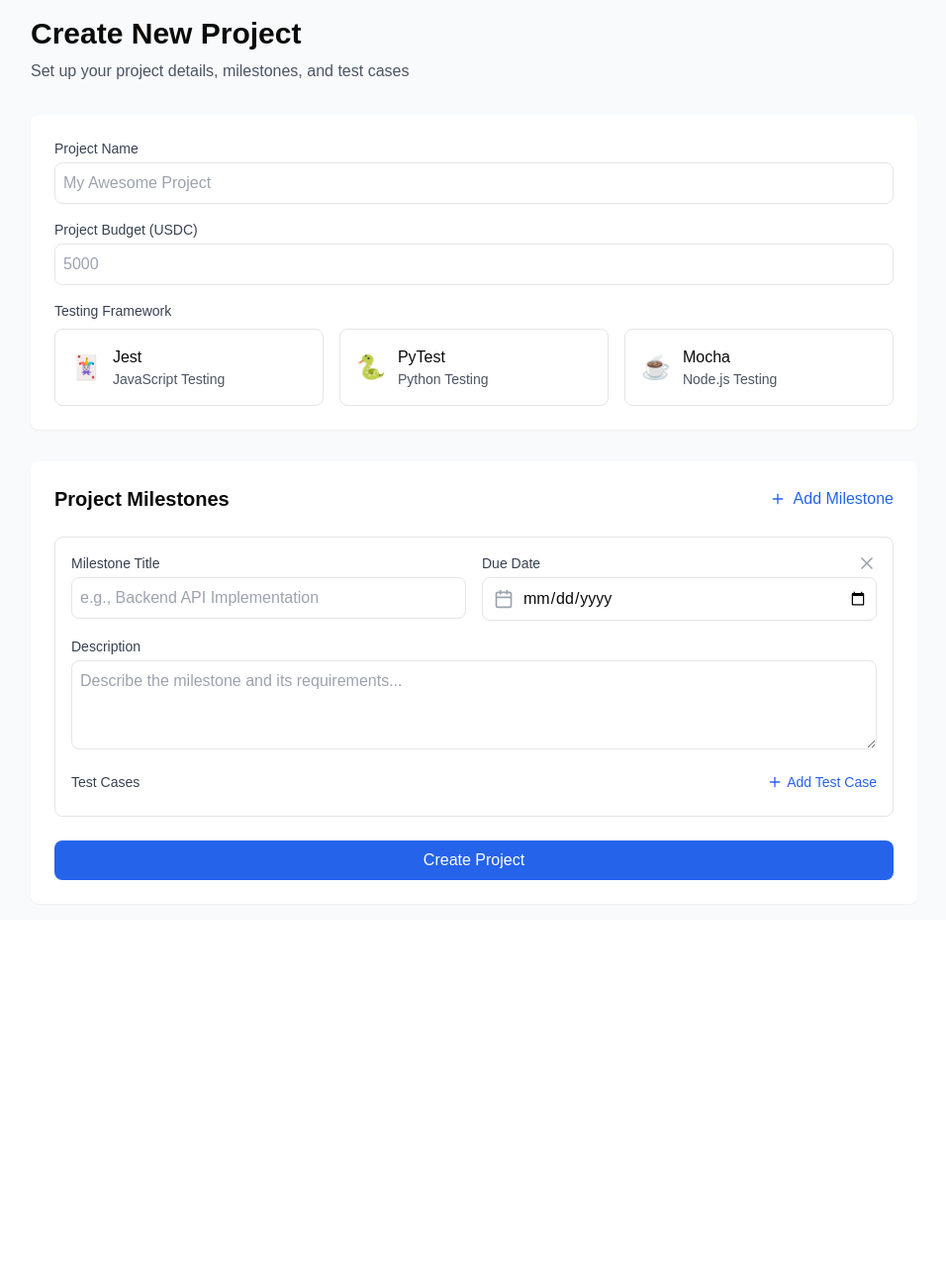
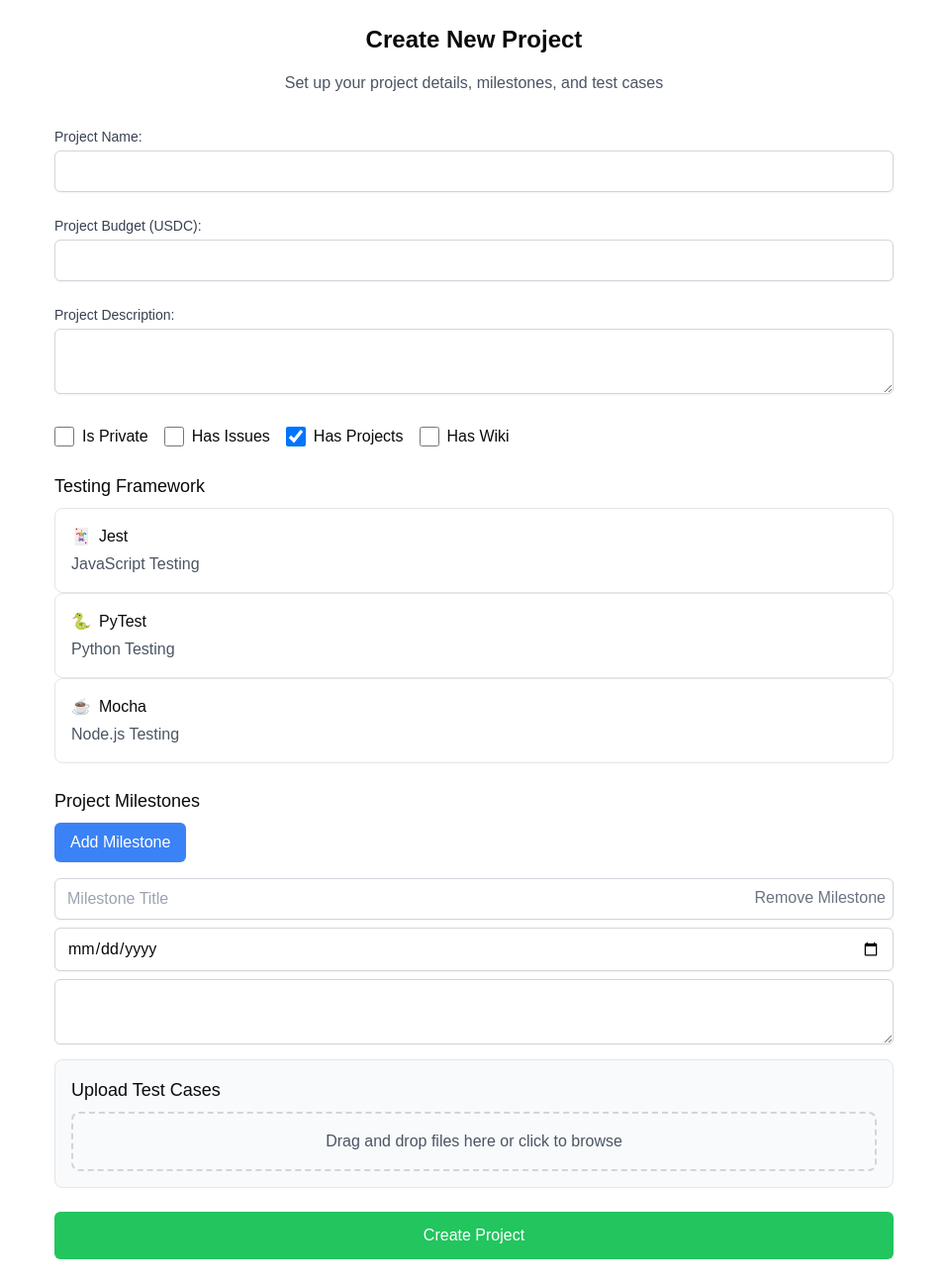
Before and after one commit to KibokoDao-Africa/BlockChainEscrow, a Next.js app: page /project-creation in a window 1280 px wide. Shown: the whole page at 99% size, without its empty margins (161-1117 px from the left). Before the commit the page ends 929 px from the top, so only its background shows below. Built offline with nearby package versions, Linux system fonts and the light colour scheme.

Commit message:
repo and workflows working flawlessly

```diff
--- a/app/project-creation/page.jsx
+++ b/app/project-creation/page.jsx
@@ -1,10 +1,5 @@
-"use client"
-
+"use client";
 import React, { useState } from "react";
-
-
-import { Code, Plus, X, Calendar, CheckCircle } from "lucide-react";
-import Link from "next/link";
 
 const frameworks = [
   {
@@ -40,7 +35,15 @@ const ProjectCreation = () => {
       testCases: [],
     },
   ]);
+  const [projectName, setProjectName] = useState("");
+  const [projectBudget, setProjectBudget] = useState("");
+  const [projectDescription, setProjectDescription] = useState("");
+  const [isPrivate, setIsPrivate] = useState(false);
+  const [hasIssues, setHasIssues] = useState(false);
+  const [hasProjects, setHasProjects] = useState(true);
+  const [hasWiki, setHasWiki] = useState(false);
 
+  // Function to add a milestone
   const addMilestone = () => {
     setMilestones([
       ...milestones,
@@ -53,67 +56,154 @@ const ProjectCreation = () => {
     ]);
   };
 
+  // Function to remove a milestone
   const removeMilestone = (index) => {
     setMilestones(milestones.filter((_, i) => i !== index));
   };
 
-  const addTestCase = (milestoneIndex) => {
+  // Function to handle file upload for test cases
+  const handleFileUpload = (milestoneIndex, files) => {
     const newMilestones = [...milestones];
-    newMilestones[milestoneIndex].testCases.push({
-      description: "",
-      type: frameworks.find((f) => f.id === selectedFramework)?.testTypes[0] || "",
-    });
+    newMilestones[milestoneIndex].testCases = Array.from(files).map((file) => ({
+      name: file.name,
+      type: file.type,
+      size: file.size,
+    }));
     setMilestones(newMilestones);
   };
 
-  const removeTestCase = (milestoneIndex, testCaseIndex) => {
-    const newMilestones = [...milestones];
-    newMilestones[milestoneIndex].testCases.splice(testCaseIndex, 1);
-    setMilestones(newMilestones);
+  // Function to create the project
+  const createProject = async () => {
+    try {
+      if (!projectName || !projectBudget || !projectDescription || !selectedFramework) {
+        alert("Please fill in all required fields.");
+        return;
+      }
+
+      const payload = {
+        framework: frameworks.find((f) => f.id === selectedFramework).name,
+        name: projectName,
+        amount: projectBudget,
+        description: projectDescription,
+        private: isPrivate,
+        has_issues: hasIssues,
+        has_projects: hasProjects,
+        has_wiki: hasWiki,
+        owner: 1, // Assuming owner ID is fixed for now
+        milestones: milestones.map((milestone) => ({
+          title: milestone.title,
+          description: milestone.description,
+          dueDate: milestone.dueDate,
+          testCases: milestone.testCases,
+        })),
       };
 
-  const updateTestCase = (milestoneIndex, testCaseIndex, field, value) => {
-    const newMilestones = [...milestones];
-    newMilestones[milestoneIndex].testCases[testCaseIndex][field] = value;
-    setMilestones(newMilestones);
+      // Retrieve access token from localStorage
+      const accessToken = localStorage.getItem("access_token");
+      if (!accessToken) {
+        alert("Access token not found. Please log in.");
+        return;
+      }
+
+      const response = await fetch(
+        "https://blockchainescrow-production-ed33.up.railway.app/testcases/create-repo/",
+        {
+          method: "POST",
+          headers: {
+            "Content-Type": "application/json",
+            Authorization: `Bearer ${accessToken}`, // Add token to headers
+          },
+          body: JSON.stringify(payload),
+        }
+      );
+
+      if (response.ok) {
+        alert("Project created successfully!");
+      } else {
+        alert("Failed to create project. Please try again.");
+      }
+    } catch (error) {
+      console.error("Error creating project:", error);
+      alert("An error occurred while creating the project.");
+    }
   };
 
   return (
-    <div className="w-full min-h-screen bg-gray-50 p-4">
-      <div className="max-w-4xl mx-auto space-y-8">
-        <div>
-          <h1 className="text-3xl font-bold">Create New Project</h1>
-          <p className="text-gray-600 mt-2">
+    <div className="max-w-4xl mx-auto p-6">
+      <h1 className="text-2xl font-bold text-center mb-4">Create New Project</h1>
+      <p className="text-gray-600 text-center mb-8">
         Set up your project details, milestones, and test cases
       </p>
-        </div>
-        <div className="bg-white rounded-lg shadow-sm p-6 space-y-6">
-          <div className="space-y-4">
-            <div>
-              <label className="block text-sm font-medium text-gray-700">
-                Project Name
-              </label>
+
+      {/* Project Details */}
+      <div className="mb-6">
+        <label className="block text-sm font-medium text-gray-700 mb-1">Project Name:</label>
         <input
           type="text"
-                className="mt-1 w-full p-2 border rounded-lg focus:ring-2 focus:ring-blue-500 focus:border-blue-500"
-                placeholder="My Awesome Project"
+          value={projectName}
+          onChange={(e) => setProjectName(e.target.value)}
+          className="w-full px-3 py-2 border border-gray-300 rounded-md shadow-sm focus:outline-none focus:ring-blue-500 focus:border-blue-500"
         />
       </div>
-            <div>
-              <label className="block text-sm font-medium text-gray-700">
-                Project Budget (USDC)
-              </label>
+      <div className="mb-6">
+        <label className="block text-sm font-medium text-gray-700 mb-1">Project Budget (USDC):</label>
         <input
           type="number"
-                className="mt-1 w-full p-2 border rounded-lg focus:ring-2 focus:ring-blue-500 focus:border-blue-500"
-                placeholder="5000"
+          value={projectBudget}
+          onChange={(e) => setProjectBudget(e.target.value)}
+          className="w-full px-3 py-2 border border-gray-300 rounded-md shadow-sm focus:outline-none focus:ring-blue-500 focus:border-blue-500"
         />
       </div>
-            <div>
-              <label className="block text-sm font-medium text-gray-700 mb-2">
-                Testing Framework
+      <div className="mb-6">
+        <label className="block text-sm font-medium text-gray-700 mb-1">Project Description:</label>
+        <textarea
+          value={projectDescription}
+          onChange={(e) => setProjectDescription(e.target.value)}
+          className="w-full px-3 py-2 border border-gray-300 rounded-md shadow-sm focus:outline-none focus:ring-blue-500 focus:border-blue-500"
+        />
+      </div>
+      <div className="flex items-center space-x-4 mb-6">
+        <label className="flex items-center space-x-2">
+          <input
+            type="checkbox"
+            checked={isPrivate}
+            onChange={() => setIsPrivate(!isPrivate)}
+            className="form-checkbox h-5 w-5 text-blue-600"
+          />
+          <span>Is Private</span>
         </label>
-              <div className="grid grid-cols-1 md:grid-cols-3 gap-4">
+        <label className="flex items-center space-x-2">
+          <input
+            type="checkbox"
+            checked={hasIssues}
+            onChange={() => setHasIssues(!hasIssues)}
+            className="form-checkbox h-5 w-5 text-blue-600"
+          />
+          <span>Has Issues</span>
+        </label>
+        <label className="flex items-center space-x-2">
+          <input
+            type="checkbox"
+            checked={hasProjects}
+            onChange={() => setHasProjects(!hasProjects)}
+            className="form-checkbox h-5 w-5 text-blue-600"
+          />
+          <span>Has Projects</span>
+        </label>
+        <label className="flex items-center space-x-2">
+          <input
+            type="checkbox"
+            checked={hasWiki}
+            onChange={() => setHasWiki(!hasWiki)}
+            className="form-checkbox h-5 w-5 text-blue-600"
+          />
+          <span>Has Wiki</span>
+        </label>
+      </div>
+
+      {/* Testing Framework Selection */}
+      <div className="mb-6">
+        <h2 className="text-lg font-medium mb-2">Testing Framework</h2>
         {frameworks.map((framework) => (
           <div
             key={framework.id}
@@ -124,178 +214,101 @@ const ProjectCreation = () => {
                 : "hover:border-blue-500 hover:bg-blue-50"
             }`}
           >
-                    <div className="flex items-center gap-3">
-                      <span className="text-2xl">{framework.icon}</span>
-                      <div className="flex-1">
-                        <h3 className="font-medium">{framework.name}</h3>
-                        <p className="text-sm text-gray-600">
-                          {framework.description}
-                        </p>
-                      </div>
-                      {selectedFramework === framework.id && (
-                        <CheckCircle className="h-5 w-5 text-blue-500" />
-                      )}
-                    </div>
+            <span>{framework.icon}</span>
+            <span className="ml-2">{framework.name}</span>
+            <span className="block mt-1 text-gray-600">{framework.description}</span>
           </div>
         ))}
       </div>
-            </div>
-          </div>
-        </div>
-        <div className="bg-white rounded-lg shadow-sm p-6 space-y-6">
-          <div className="flex items-center justify-between">
-            <h2 className="text-xl font-semibold">Project Milestones</h2>
+
+      {/* Milestones Section */}
+      <div>
+        <h2 className="text-lg font-medium mb-2">Project Milestones</h2>
         <button
           onClick={addMilestone}
-              className="flex items-center gap-2 text-blue-600 hover:text-blue-700"
+          className="bg-blue-500 text-white px-4 py-2 rounded-md mb-4 hover:bg-blue-600"
         >
-              <Plus className="h-4 w-4" />
           Add Milestone
         </button>
-          </div>
-          <div className="space-y-6">
         {milestones.map((milestone, milestoneIndex) => (
-              <div
-                key={milestoneIndex}
-                className="border rounded-lg p-4 relative"
-              >
+          <div key={milestoneIndex} className="mb-6 relative">
             <button
               onClick={() => removeMilestone(milestoneIndex)}
-                  className="absolute top-4 right-4 text-gray-400 hover:text-gray-600"
+              className="absolute top-2 right-2 text-gray-500 hover:text-red-500"
             >
-                  <X className="h-5 w-5" />
+              Remove Milestone
             </button>
-                <div className="space-y-4">
-                  <div className="grid grid-cols-1 md:grid-cols-2 gap-4">
-                    <div>
-                      <label className="block text-sm font-medium text-gray-700">
-                        Milestone Title
-                      </label>
             <input
               type="text"
-                        className="mt-1 w-full p-2 border rounded-lg focus:ring-2 focus:ring-blue-500 focus:border-blue-500"
-                        placeholder="e.g., Backend API Implementation"
+              placeholder="Milestone Title"
               value={milestone.title}
               onChange={(e) => {
                 const newMilestones = [...milestones];
                 newMilestones[milestoneIndex].title = e.target.value;
                 setMilestones(newMilestones);
               }}
+              className="w-full px-3 py-2 border border-gray-300 rounded-md shadow-sm focus:outline-none focus:ring-blue-500 focus:border-blue-500 mb-2"
             />
-                    </div>
-                    <div>
-                      <label className="block text-sm font-medium text-gray-700">
-                        Due Date
-                      </label>
-                      <div className="mt-1 relative">
-                        <Calendar className="absolute left-3 top-1/2 transform -translate-y-1/2 h-5 w-5 text-gray-400" />
             <input
               type="date"
-                          className="pl-10 w-full p-2 border rounded-lg focus:ring-2 focus:ring-blue-500 focus:border-blue-500"
               value={milestone.dueDate}
               onChange={(e) => {
                 const newMilestones = [...milestones];
                 newMilestones[milestoneIndex].dueDate = e.target.value;
                 setMilestones(newMilestones);
               }}
+              className="w-full px-3 py-2 border border-gray-300 rounded-md shadow-sm focus:outline-none focus:ring-blue-500 focus:border-blue-500 mb-2"
             />
-                      </div>
-                    </div>
-                  </div>
-                  <div>
-                    <label className="block text-sm font-medium text-gray-700">
-                      Description
-                    </label>
             <textarea
-                      className="mt-1 w-full p-2 border rounded-lg focus:ring-2 focus:ring-blue-500 focus:border-blue-500"
-                      rows={3}
-                      placeholder="Describe the milestone and its requirements..."
               value={milestone.description}
               onChange={(e) => {
                 const newMilestones = [...milestones];
                 newMilestones[milestoneIndex].description = e.target.value;
                 setMilestones(newMilestones);
               }}
+              className="w-full px-3 py-2 border border-gray-300 rounded-md shadow-sm focus:outline-none focus:ring-blue-500 focus:border-blue-500 mb-2"
+            />
+            <div className="border rounded-lg p-4 bg-gray-50">
+              <h3 className="text-lg font-medium mb-2">Upload Test Cases</h3>
+              <div
+                onDragOver={(e) => e.preventDefault()}
+                onDrop={(e) => {
+                  e.preventDefault();
+                  handleFileUpload(milestoneIndex, e.dataTransfer.files);
+                }}
+                className="border-dashed border-2 border-gray-300 rounded-lg p-4 text-center cursor-pointer hover:border-blue-500"
+              >
+                <p className="text-gray-600">Drag and drop files here or click to browse</p>
+                <input
+                  type="file"
+                  multiple
+                  onChange={(e) => handleFileUpload(milestoneIndex, e.target.files)}
+                  className="hidden"
                 />
               </div>
-                  <div>
-                    <div className="flex items-center justify-between mb-2">
-                      <label className="block text-sm font-medium text-gray-700">
-                        Test Cases
-                      </label>
-                      <button
-                        onClick={() => addTestCase(milestoneIndex)}
-                        className="text-sm text-blue-600 hover:text-blue-700 flex items-center gap-1"
-                      >
-                        <Plus className="h-4 w-4" />
-                        Add Test Case
-                      </button>
-                    </div>
-                    <div className="space-y-3">
-                      {milestone.testCases.map((testCase, testCaseIndex) => (
-                        <div
-                          key={testCaseIndex}
-                          className="flex items-center gap-2"
-                        >
-                          <Code className="h-4 w-4 text-gray-400" />
-                          <select
-                            className="p-2 border rounded-lg focus:ring-2 focus:ring-blue-500 focus:border-blue-500"
-                            value={testCase.type}
-                            onChange={(e) =>
-                              updateTestCase(
-                                milestoneIndex,
-                                testCaseIndex,
-                                "type",
-                                e.target.value
-                              )
-                            }
-                          >
-                            {selectedFramework &&
-                              frameworks
-                                .find((f) => f.id === selectedFramework)
-                                ?.testTypes.map((type) => (
-                                  <option key={type} value={type}>
-                                    {type}
-                                  </option>
+              {milestone.testCases.length > 0 && (
+                <ul className="mt-4 list-disc list-inside">
+                  {milestone.testCases.map((testCase, index) => (
+                    <li key={index} className="text-sm text-gray-700">
+                      {testCase.name} ({testCase.type}, {Math.round(testCase.size / 1024)} KB)
+                    </li>
                   ))}
-                          </select>
-                          <input
-                            type="text"
-                            className="flex-1 p-2 border rounded-lg focus:ring-2 focus:ring-blue-500 focus:border-blue-500"
-                            placeholder="Test case description"
-                            value={testCase.description}
-                            onChange={(e) =>
-                              updateTestCase(
-                                milestoneIndex,
-                                testCaseIndex,
-                                "description",
-                                e.target.value
-                              )
-                            }
-                          />
-                          <button
-                            onClick={() =>
-                              removeTestCase(milestoneIndex, testCaseIndex)
-                            }
-                            className="text-gray-400 hover:text-gray-600"
-                          >
-                            <X className="h-4 w-4" />
-                          </button>
-                        </div>
-                      ))}
-                    </div>
-                  </div>
+                </ul>
+              )}
             </div>
           </div>
         ))}
       </div>
-          <button className="w-full bg-blue-600 text-white py-2 px-4 rounded-lg hover:bg-blue-700">
-            <Link href="/project-status">Create Project</Link>
+
+      {/* Create Project Button */}
+      <button
+        onClick={createProject}
+        className="w-full bg-green-500 text-white px-4 py-3 rounded-md hover:bg-green-600"
+      >
+        Create Project
       </button>
     </div>
-      </div>
-    </div>
   );
-}
+};
 
-export default ProjectCreation
+export default ProjectCreation;
```
Lines whose indentation alone changed are shown as unchanged.
